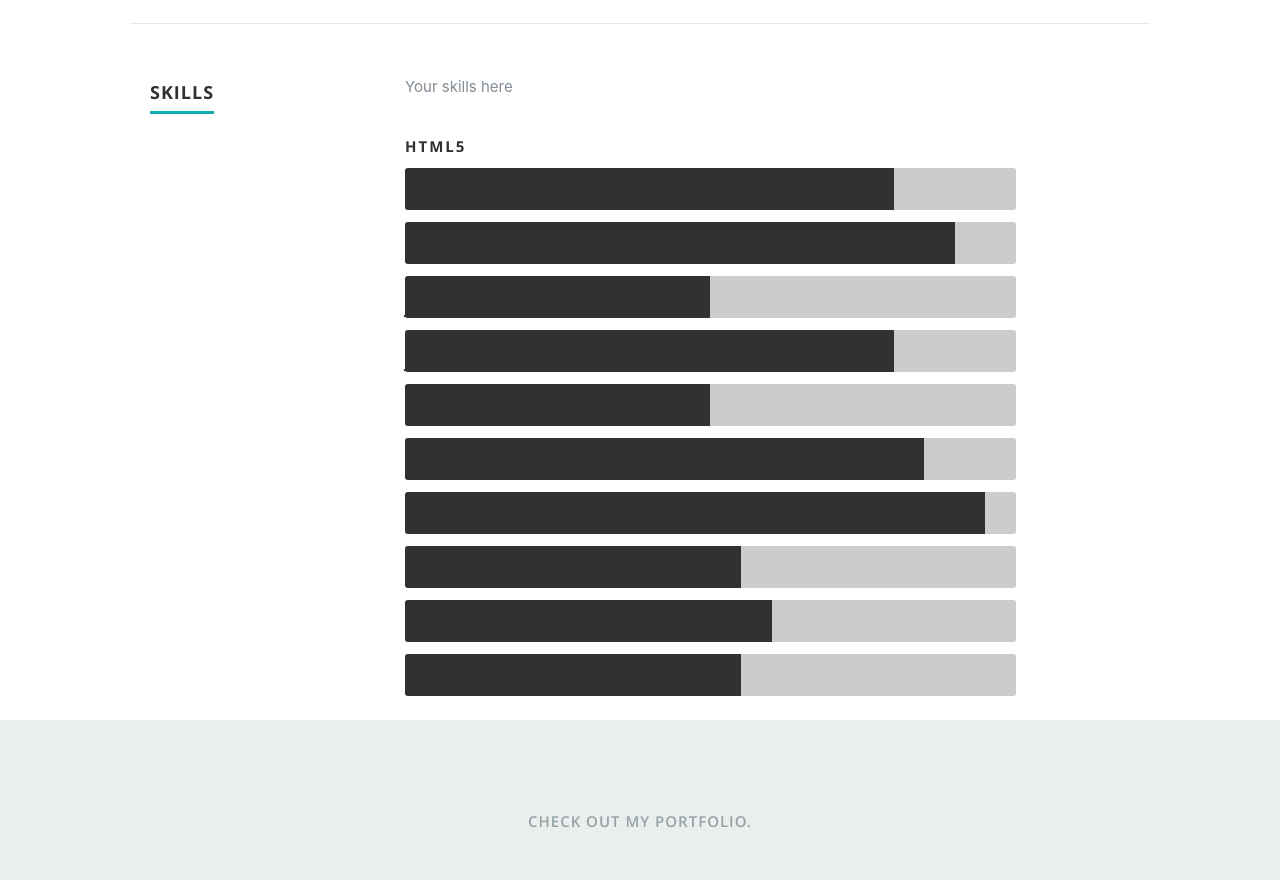
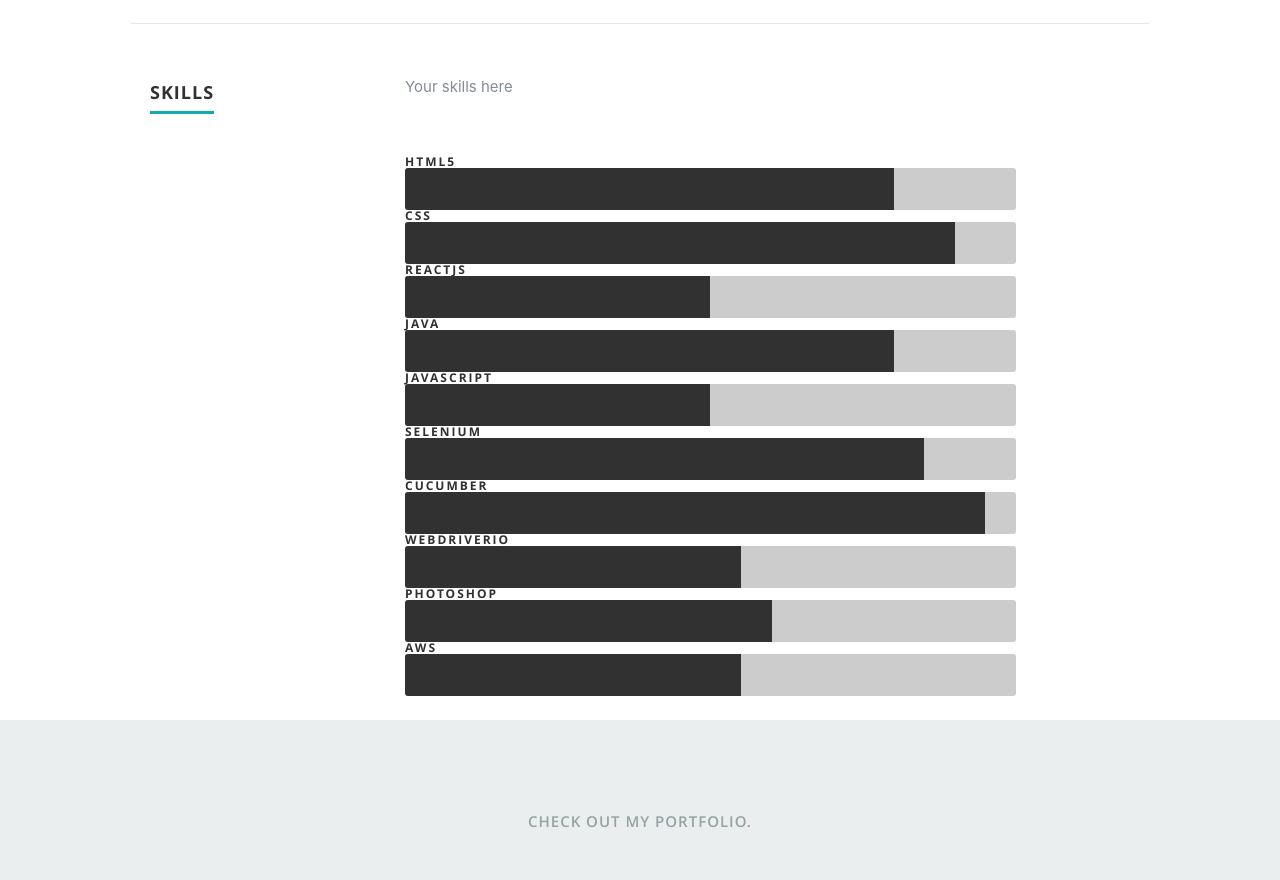
Before and after one commit to kinziva/HKReactPortfolio, a React (Create React App) app: page / in a window 1280 px wide. Shown: the part 1660-2540 px from the top of the page. Built offline with nearby package versions, Linux system fonts and the light colour scheme.

Commit message:
skill title align

```diff
--- a/public/css/layout.css
+++ b/public/css/layout.css
@@ -302,13 +302,13 @@ ul#nav li.current a { color: #ec2b8c; }
   	border-radius: 3px;
 }
 .bars li em {
-	font: 15px 'opensans-bold', sans-serif;
+	font: 12px 'opensans-bold', sans-serif;
    color: #313131;
 	text-transform: uppercase;
    letter-spacing: 2px;
 	font-weight: normal;
    position: relative;
-	top: -36px;
+	top: -22px;
 }
 .bar-expand {
    position: absolute;
```
